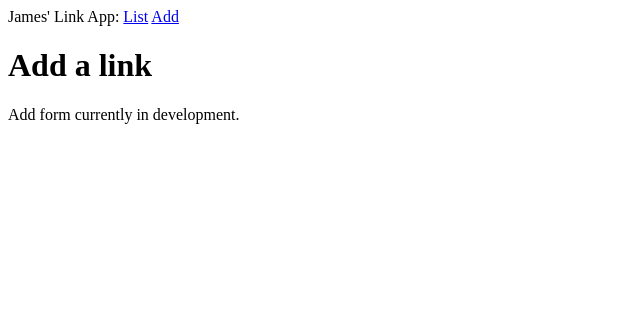
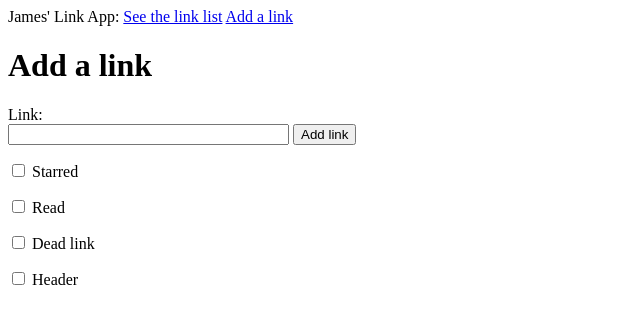
Before and after one commit to jamesgallien/url-text-file-importer, a Flask app: page /add in a window 1280 px wide. Shown: the top 324 px of the page, without its empty margins (0-640 px from the left). Run offline with Flask 2, Linux system fonts and the light colour scheme.

Commit message:
Add link functionality

```diff
--- /dev/null
+++ b/app/forms.py
@@ -0,0 +1,11 @@
+from flask_wtf import FlaskForm
+from wtforms import StringField, BooleanField, SubmitField
+from wtforms.validators import DataRequired
+
+class AddForm(FlaskForm):
+    link = StringField('Link', validators=[DataRequired()])
+    starred = BooleanField('Starred')
+    read = BooleanField('Read')
+    dead_link = BooleanField('Dead link')
+    header = BooleanField('Header')
+    submit = SubmitField('Add link')
--- a/app/routes.py
+++ b/app/routes.py
@@ -1,7 +1,8 @@
-from app import app
-from flask import render_template
+from app import app, db
+from flask import render_template, flash, redirect, url_for
 
 from .models import Link
+from .forms import AddForm
 
 @app.route('/')
 def index():
@@ -10,7 +11,16 @@ def index():
     links = Link.query.all()
     return render_template ('index.html', links=links, application_name=page_name)
 
-@app.route('/add')
+@app.route('/add', methods=['GET', 'POST'])
 def add():
     page_name = 'Add a link'
-    return render_template ('add.html', application_name=page_name)
+    form = AddForm()
+    if form.validate_on_submit():
+        # flash('Add requested for link: {}'.format(form.link.data))
+        link=Link(url=form.link.data, starred=form.starred.data, read=form.read.data,
+            dead_link=form.dead_link.data, header=form.header.data)
+        db.session.add(link)
+        db.session.commit()
+        flash('Added link: {}'.format(form.link.data))
+        return redirect(url_for('add'))
+    return render_template('add.html', application_name=page_name, form=form)
--- a/app/templates/add.html
+++ b/app/templates/add.html
@@ -1,5 +1,21 @@
 {% extends "base.html" %}
 
 {% block content %}
-    <div>Add form currently in development.</div>
+    <!-- <div>Add form currently in development.</div> -->
+    <form action="" method="POST" novalidate>
+        {{ form.hidden_tag() }}
+        <p>
+            {{ form.link.label }}: </br>
+            {{ form.link(size = 32) }}
+            {{ form.submit() }}<br>
+            {% for error in form.link.errors %}
+                <span style="color: red;">[{{error}}]</span>
+            {% endfor %}
+
+        </p>
+        <p>{{ form.starred() }} {{ form.starred.label }}</p>
+        <p>{{ form.read() }} {{ form.read.label }}</p>
+        <p>{{ form.dead_link() }} {{ form.dead_link.label }}</p>
+        <p>{{ form.header() }} {{ form.header.label }}</p>
+    </form>
 {% endblock %}
--- a/app/templates/base.html
+++ b/app/templates/base.html
@@ -5,10 +5,17 @@
     <body>
         <div>
             James' Link App:
-            <a href="/">List</a>
-            <a href="add">Add</a>
+            <a href="{{ url_for('index') }}">See the link list</a>
+            <a href="{{ url_for('add') }}">Add a link</a>
         </div>
         <h1>{{ application_name }}</h1>
+        {% with messages = get_flashed_messages() %}
+            {% if messages %}
+                {% for message in messages %}
+                    {{ message }}
+                {% endfor %}
+            {% endif %}
+        {% endwith %}
         {% block content %}{% endblock %}
     </body>
 </html>
--- a/config.py
+++ b/config.py
@@ -6,3 +6,4 @@ parentdir = os.path.abspath(os.path.dirname(basedir))
 class Config(object):
     SQLALCHEMY_DATABASE_URI = 'sqlite:///' + os.path.join(parentdir, 'app.db')
     SQLALCHEMY_TRACK_MODIFICATION = False
+    SECRET_KEY = os.environ.get('SECRET_KEY') or 'you-should-change-this-password'
```
